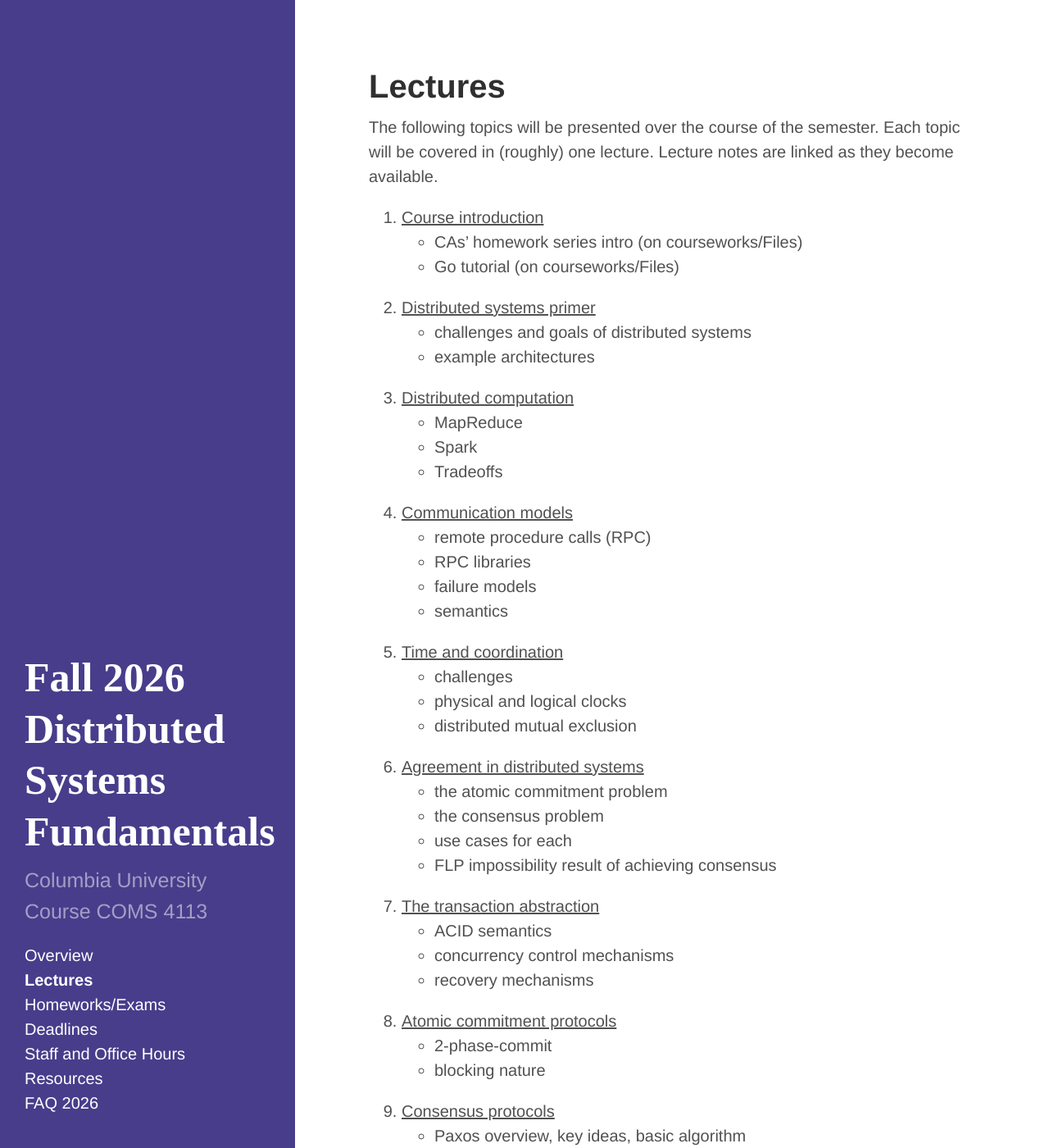
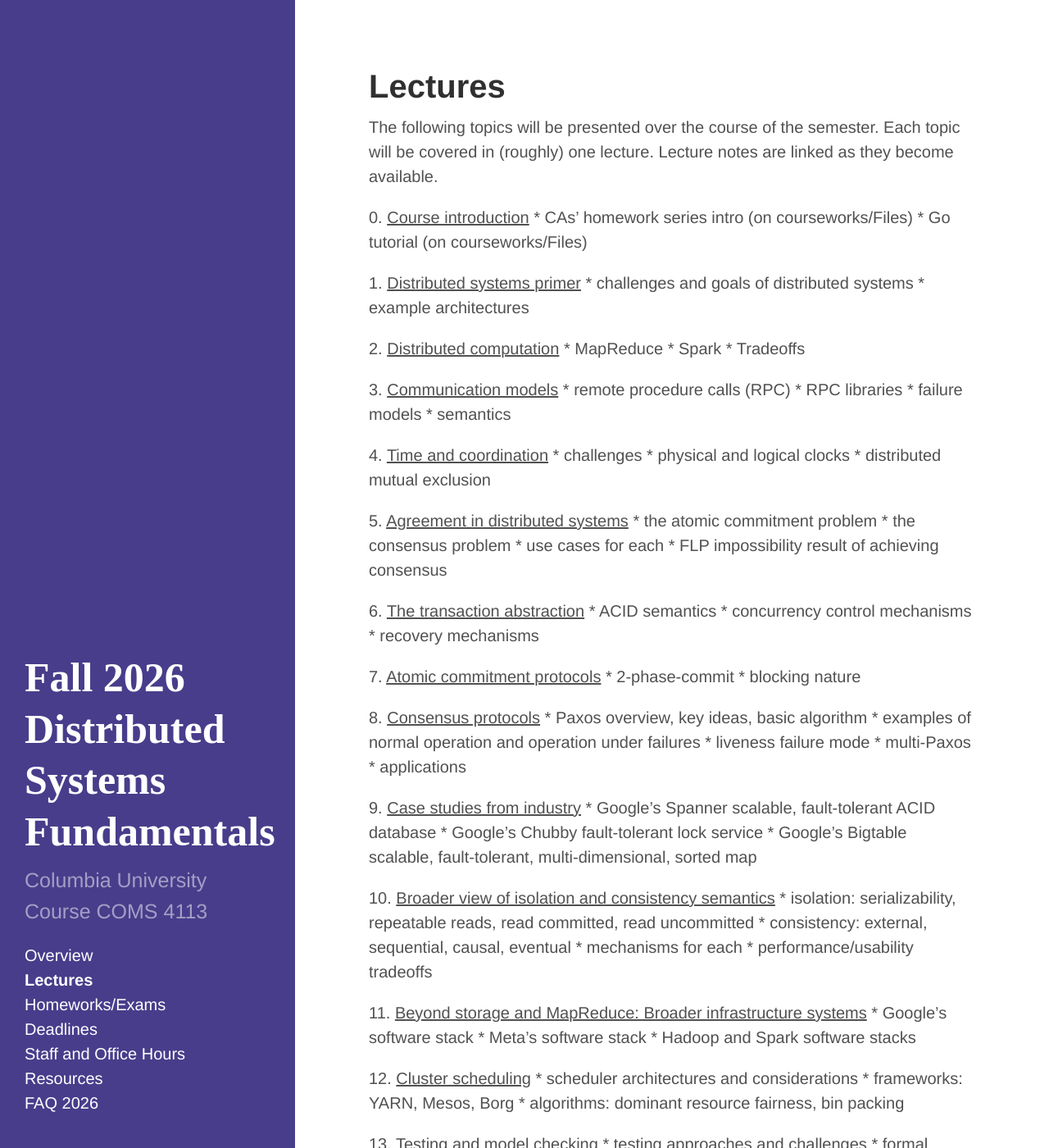
Before and after one commit to frankeh/cu-ds1-2026-fall, a Jekyll site: the page built from 01-lectures.md, in a window 1280 px wide and 1400 px high. Shown: the whole window at 82% size. Built offline with Jekyll 4.4.1, drawn with Linux system fonts in a browser that asks for light colours; some of the changed text lies outside the part shown.

Commit message:
fix numbering for lectures to line up with lecture prefixes 00 01 .. 14

```diff
--- a/01-lectures.md
+++ b/01-lectures.md
@@ -7,77 +7,77 @@ The following topics will be presented over the course of the semester.
 Each topic will be covered in (roughly) one lecture.
 Lecture notes are linked as they become available.
 
-0. [Course introduction]({{ site.baseurl }}/lectures/00-course-introduction.pdf)
+0\. [Course introduction]({{ site.baseurl }}/lectures/00-course-introduction.pdf)
       * CAs' homework series intro (on courseworks/Files)
       * Go tutorial (on courseworks/Files)
 
-1. [Distributed systems primer]({{ site.baseurl }}/lectures/01-distributed-systems-primer.pdf)
+1\. [Distributed systems primer]({{ site.baseurl }}/lectures/01-distributed-systems-primer.pdf)
       * challenges and goals of distributed systems
       * example architectures
 
-2. [Distributed computation]({{ site.baseurl }}/lectures/02-map-reduce.pdf)
+2\. [Distributed computation]({{ site.baseurl }}/lectures/02-map-reduce.pdf)
       * MapReduce
       * Spark
       * Tradeoffs
 
-3. [Communication models]({{ site.baseurl }}/lectures/03-rpc.pdf)
+3\. [Communication models]({{ site.baseurl }}/lectures/03-rpc.pdf)
       * remote procedure calls (RPC)
       * RPC libraries
       * failure models
       * semantics
 
-4. [Time and coordination]({{ site.baseurl }}/lectures/04-clocks.pdf)
+4\. [Time and coordination]({{ site.baseurl }}/lectures/04-clocks.pdf)
       * challenges
       * physical and logical clocks
       * distributed mutual exclusion
 
-5. [Agreement in distributed systems]({{ site.baseurl
+5\. [Agreement in distributed systems]({{ site.baseurl
      }}/lectures/05-agreement-problem.pdf)
       * the atomic commitment problem
       * the consensus problem
       * use cases for each
       * FLP impossibility result of achieving consensus
 
-6. [The transaction abstraction]({{ site.baseurl
+6\. [The transaction abstraction]({{ site.baseurl
      }}/lectures/06-local-transactions.pdf)
       * ACID semantics
       * concurrency control mechanisms
       * recovery mechanisms
 
-7. [Atomic commitment protocols]({{ site.baseurl }}/lectures/07-two-phase-commit.pdf)
+7\. [Atomic commitment protocols]({{ site.baseurl }}/lectures/07-two-phase-commit.pdf)
       * 2-phase-commit
       * blocking nature
 
-8. [Consensus protocols]({{ site.baseurl }}/lectures/08-consensus.pdf)
+8\. [Consensus protocols]({{ site.baseurl }}/lectures/08-consensus.pdf)
       * Paxos overview, key ideas, basic algorithm
       * examples of normal operation and operation under failures
       * liveness failure mode
       * multi-Paxos
       * applications
 
-9. [Case studies from industry]({{ site.baseurl }}/lectures/09-industry.pdf)
+9\. [Case studies from industry]({{ site.baseurl }}/lectures/09-industry.pdf)
       * Google's Spanner scalable, fault-tolerant ACID database
       * Google's Chubby fault-tolerant lock service
       * Google's Bigtable scalable, fault-tolerant, multi-dimensional, sorted map
 
-10. [Broader view of isolation and consistency
+10\. [Broader view of isolation and consistency
      semantics]({{ site.baseurl }}/lectures/10-broader-semantics.pdf)
       * isolation: serializability, repeatable reads, read committed, read uncommitted
       * consistency: external, sequential, causal, eventual
       * mechanisms for each
       * performance/usability tradeoffs
 
-11. [Beyond storage and MapReduce: Broader infrastructure systems]({{ site.baseurl }}/lectures/11-large-scale-software-stacks.pdf)
+11\. [Beyond storage and MapReduce: Broader infrastructure systems]({{ site.baseurl }}/lectures/11-large-scale-software-stacks.pdf)
       * Google's software stack
       * Meta's software stack
       * Hadoop and Spark software stacks
 
-12. [Cluster scheduling]({{ site.baseurl }}/lectures/12-scheduling.pdf)
+12\. [Cluster scheduling]({{ site.baseurl }}/lectures/12-scheduling.pdf)
       * scheduler architectures and considerations
       * frameworks: YARN, Mesos, Borg
       * algorithms: dominant resource fairness, bin packing
 
-13. [Testing and model checking]({{ site.baseurl }}/lectures/13-testing-model-checking.pdf)
+13\. [Testing and model checking]({{ site.baseurl }}/lectures/13-testing-model-checking.pdf)
       * testing approaches and challenges
       * formal specification and model checking
       * TLA+ primer
```
